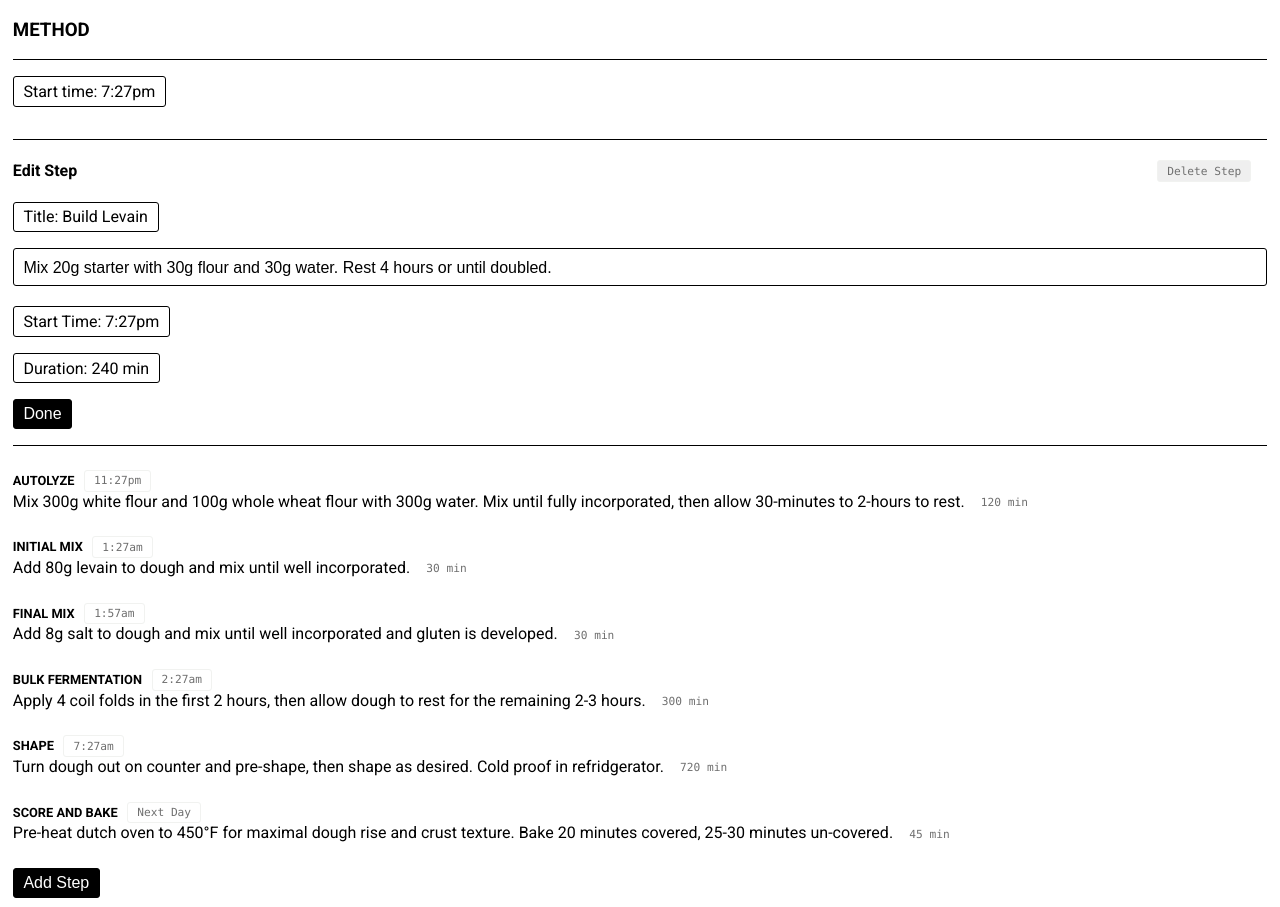
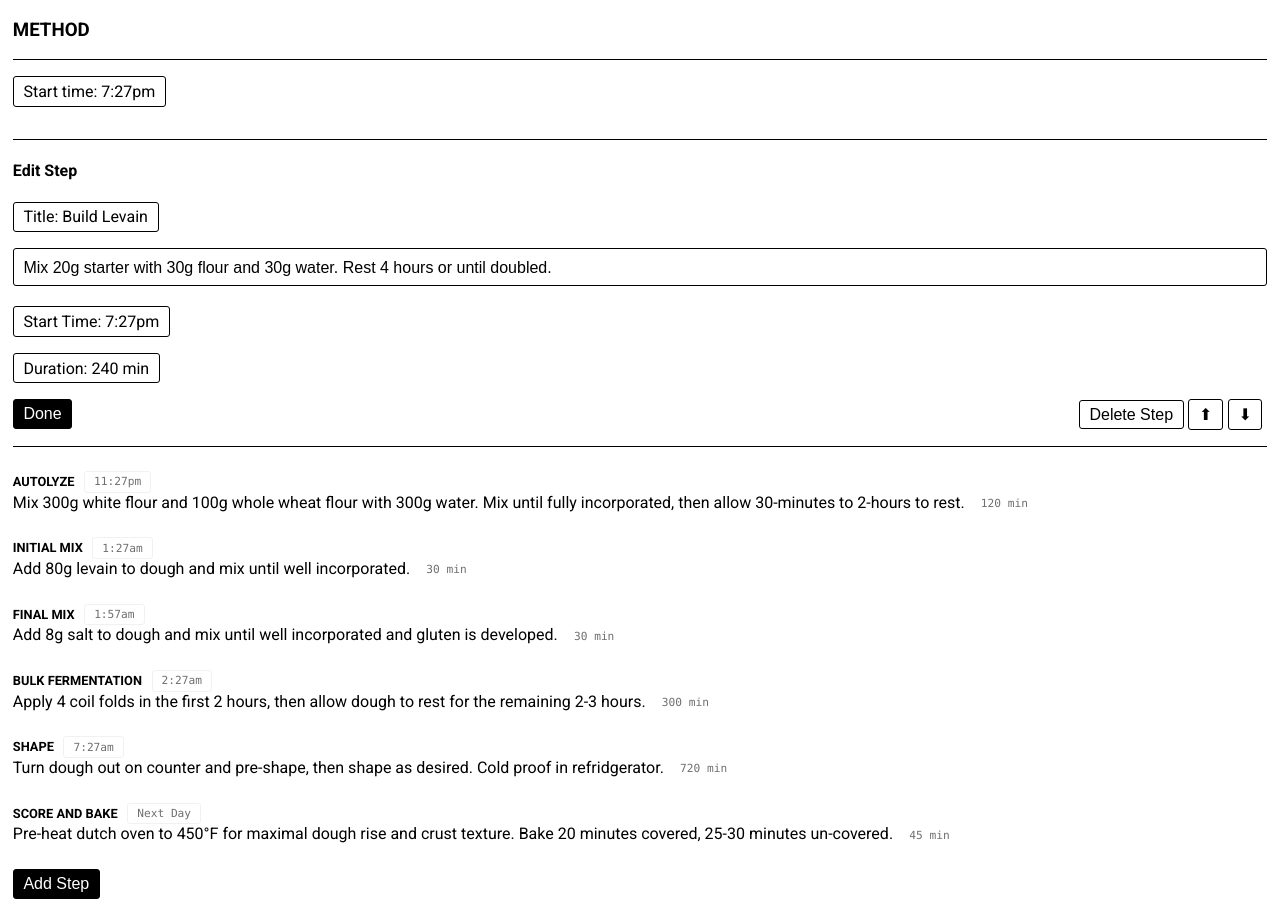
Before and after one commit to josh-cpm/bread-vue, a Vue app: page / in a window 1280 px wide. Both pictures are taken after a click on the element 640 px from the left and 144 px from the top of the page. Built offline with nearby package versions, Linux system fonts and the light colour scheme.

Commit message:
Changed buttons in step editor to arrows.

```diff
--- a/src/components/EditableButton.vue
+++ b/src/components/EditableButton.vue
@@ -121,10 +121,6 @@ input::placeholder {
   cursor: pointer;
 }
 
-.white-cta:hover {
-  /* border: 2px solid black; */
-}
-
 .white-cta input:focus {
   padding: 0;
   outline: none;
--- a/src/components/Step.vue
+++ b/src/components/Step.vue
@@ -19,23 +19,6 @@
       <div class="black-line"></div>
       <div class="step-editor-header">
         <h4>Edit Step</h4>
-      </div>
-      <div class="step-editor-options ">
-        <button @click="$emit('delete-step', index)" class="inline-button">
-          Delete Step
-        </button>
-        <!-- <button
-          @click="$emit('move', { index, direction: 'up' })"
-          class="inline-button"
-        >
-          Move Up
-        </button>
-        <button
-          @click="$emit('move', { index, direction: 'down' })"
-          class="inline-button"
-        >
-          Move Down
-        </button> -->
       </div>
       <div>
         <EditableButton
@@ -72,9 +55,28 @@
           @inputText="updateDuration($event)"
         ></EditableButton>
       </div>
-      <button class="black-cta" @click="toggleEditor">
-        Done
-      </button>
+      <div class="step-editor-options ">
+        <button class="black-cta" @click="toggleEditor">
+          Done
+        </button>
+        <div class="step-editor-option-buttons">
+          <button @click="$emit('delete-step', index)" class="white-cta">
+            Delete Step
+          </button>
+          <button
+            @click="$emit('move', { index, direction: 'up' })"
+            class="white-cta arrow-icon"
+          >
+            ⬆
+          </button>
+          <button
+            @click="$emit('move', { index, direction: 'down' })"
+            class="white-cta arrow-icon"
+          >
+            ⬇
+          </button>
+        </div>
+      </div>
       <div class="black-line"></div>
     </div>
   </div>
@@ -155,14 +157,9 @@ input {
 }
 
 .step-editor-options {
-  position: absolute;
   display: flex;
-  flex-direction: column;
-  right: 0;
-  top: 0;
-  margin-top: 1.33rem;
-  margin-right: 1rem;
-  gap: 1rem;
+  flex-direction: row;
+  justify-content: space-between;
 }
 
 .method-step-title input {
@@ -205,7 +202,8 @@ textarea {
   border: none;
 }
 
-.black-cta {
+.black-cta,
+.white-cta {
   display: inline-block;
   margin-right: 0.3em;
   padding: 0.3em 0.6em;
@@ -213,13 +211,19 @@ textarea {
   border-radius: 3px;
   color: white;
   border: 1px solid black;
-  background: black;
+  background-color: black;
   cursor: pointer;
   font-size: 1rem;
 }
 
-.black-cta:hover {
-  border: 2px solid black;
+.white-cta {
+  background-color: white;
+  color: black;
+  border: 1px solid black;
+}
+
+.arrow-icon {
+  /* height: 1.9em; */
 }
 
 .black-line {
@@ -227,4 +231,10 @@ textarea {
   background-color: black;
   margin-top: 1rem;
 }
+
+.step-editor-option-buttons {
+  display: flex;
+  flex-direction: row;
+  align-items: center;
+}
 </style>
```
